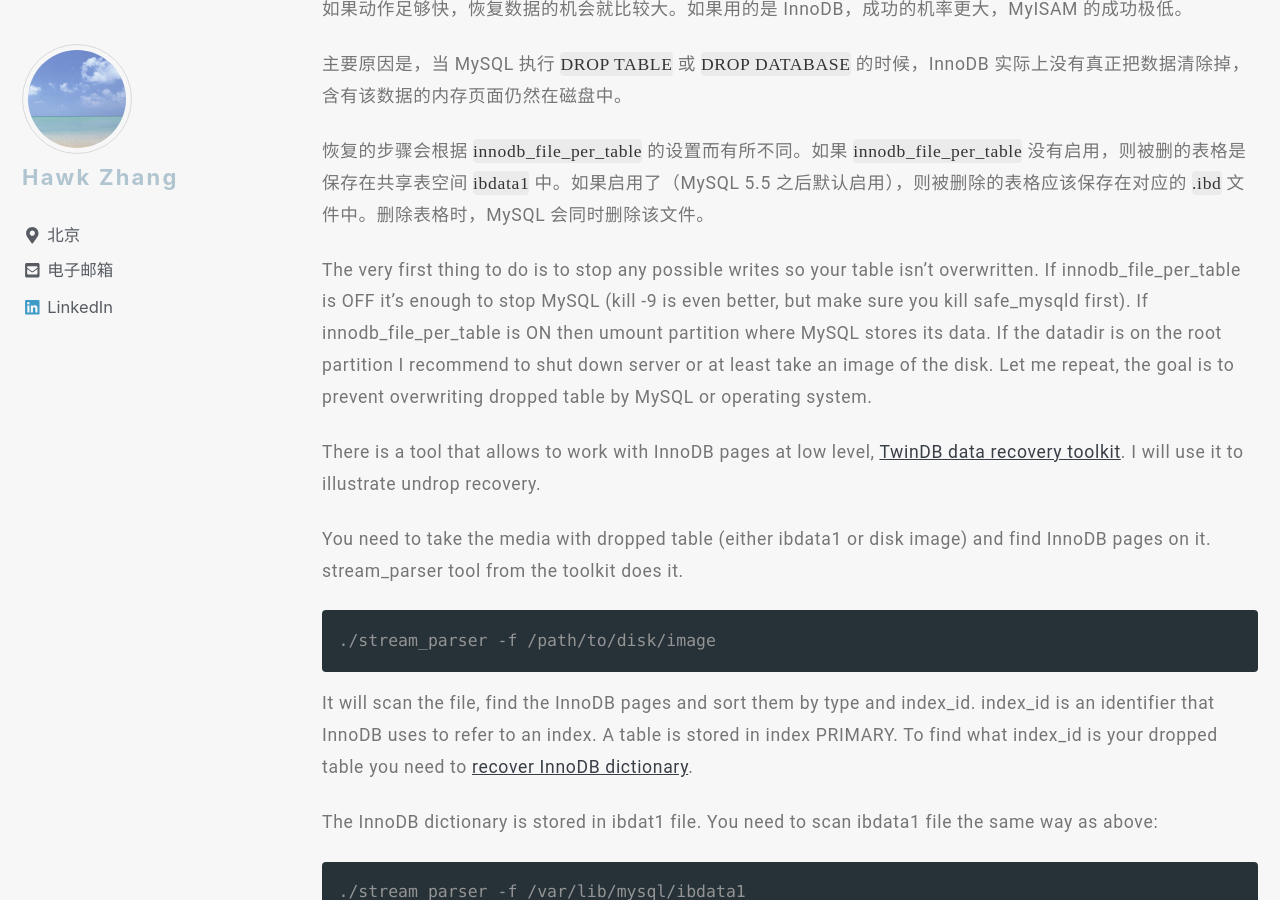
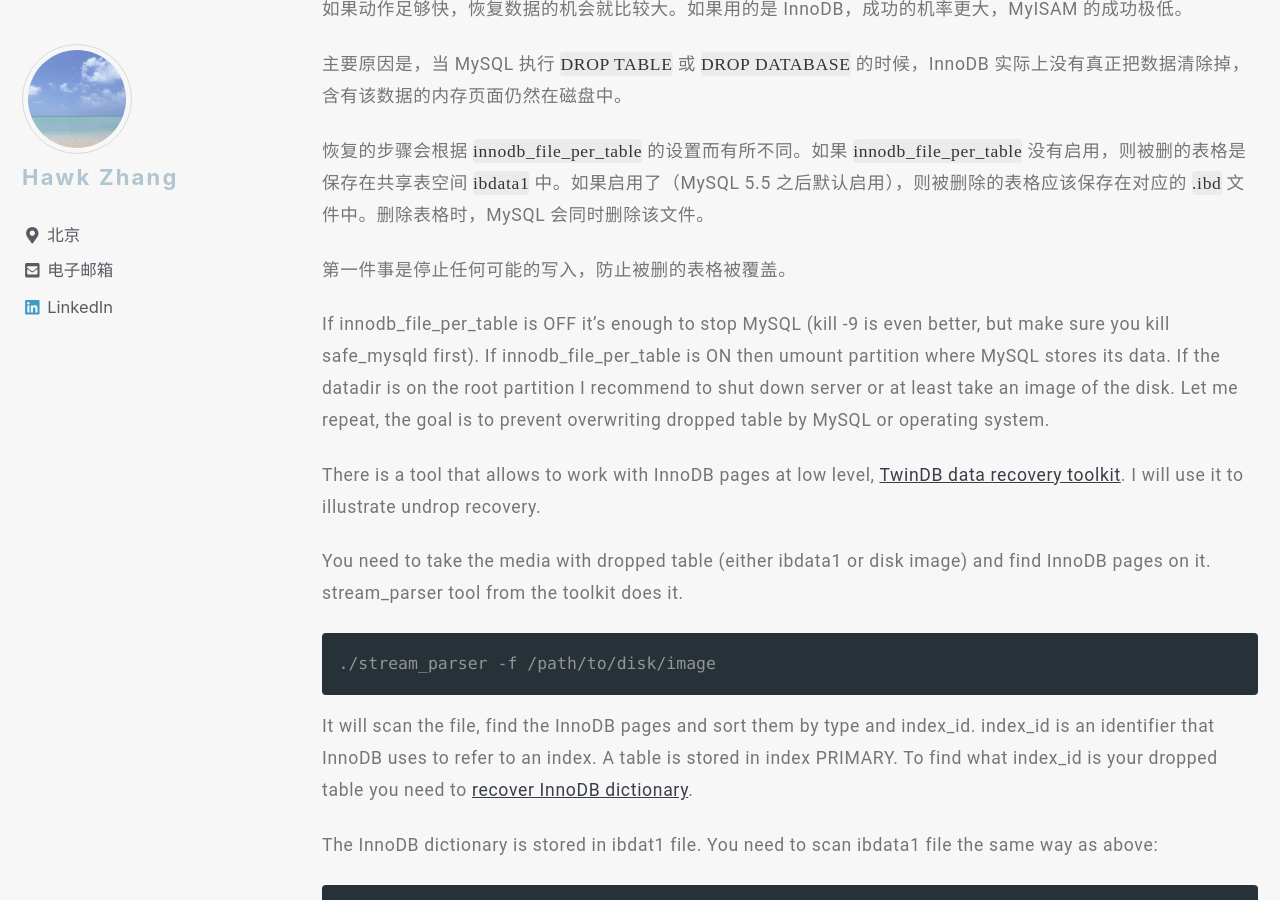
Before and after one commit to narru888/linotes_note, a Jekyll site: the page built from _posts/devop/2017-05-01-troubleshooting.md, in a window 1280 px wide and 900 px high, scrolled down 7580 px. Built offline with Jekyll 4.4.1, drawn with Linux system fonts in a browser that asks for light colours; nearby versions of some CDN libraries; a script that is not in the unit is left out.

Commit message:
update on 2018-08-19 15:00:01 CST

```diff
--- a/_posts/devop/2017-05-01-troubleshooting.md
+++ b/_posts/devop/2017-05-01-troubleshooting.md
@@ -246,9 +246,11 @@ $ sudo nginx -s reload
 
 恢复的步骤会根据 `innodb_file_per_table` 的设置而有所不同。如果 `innodb_file_per_table` 没有启用，则被删的表格是保存在共享表空间 `ibdata1` 中。如果启用了（MySQL 5.5 之后默认启用），则被删除的表格应该保存在对应的 `.ibd` 文件中。删除表格时，MySQL 会同时删除该文件。
 
+第一件事是停止任何可能的写入，防止被删的表格被覆盖。
 
 
-The very first thing to do is to stop any possible writes so your table isn't overwritten. If innodb_file_per_table is OFF it's enough to stop MySQL (kill -9 is even better, but make sure you kill safe_mysqld first). If innodb_file_per_table is ON then umount partition where MySQL stores its data. If the datadir is on the root partition I recommend to shut down server or at least take an image of the disk. Let me repeat, the goal is to prevent overwriting dropped table by MySQL or operating system.
+
+If innodb_file_per_table is OFF it's enough to stop MySQL (kill -9 is even better, but make sure you kill safe_mysqld first). If innodb_file_per_table is ON then umount partition where MySQL stores its data. If the datadir is on the root partition I recommend to shut down server or at least take an image of the disk. Let me repeat, the goal is to prevent overwriting dropped table by MySQL or operating system.
 
 There is a tool that allows to work with InnoDB pages at low level,
 [TwinDB data recovery toolkit](https://github.com/twindb/undrop-for-innodb). I will use it to illustrate undrop recovery.
```
